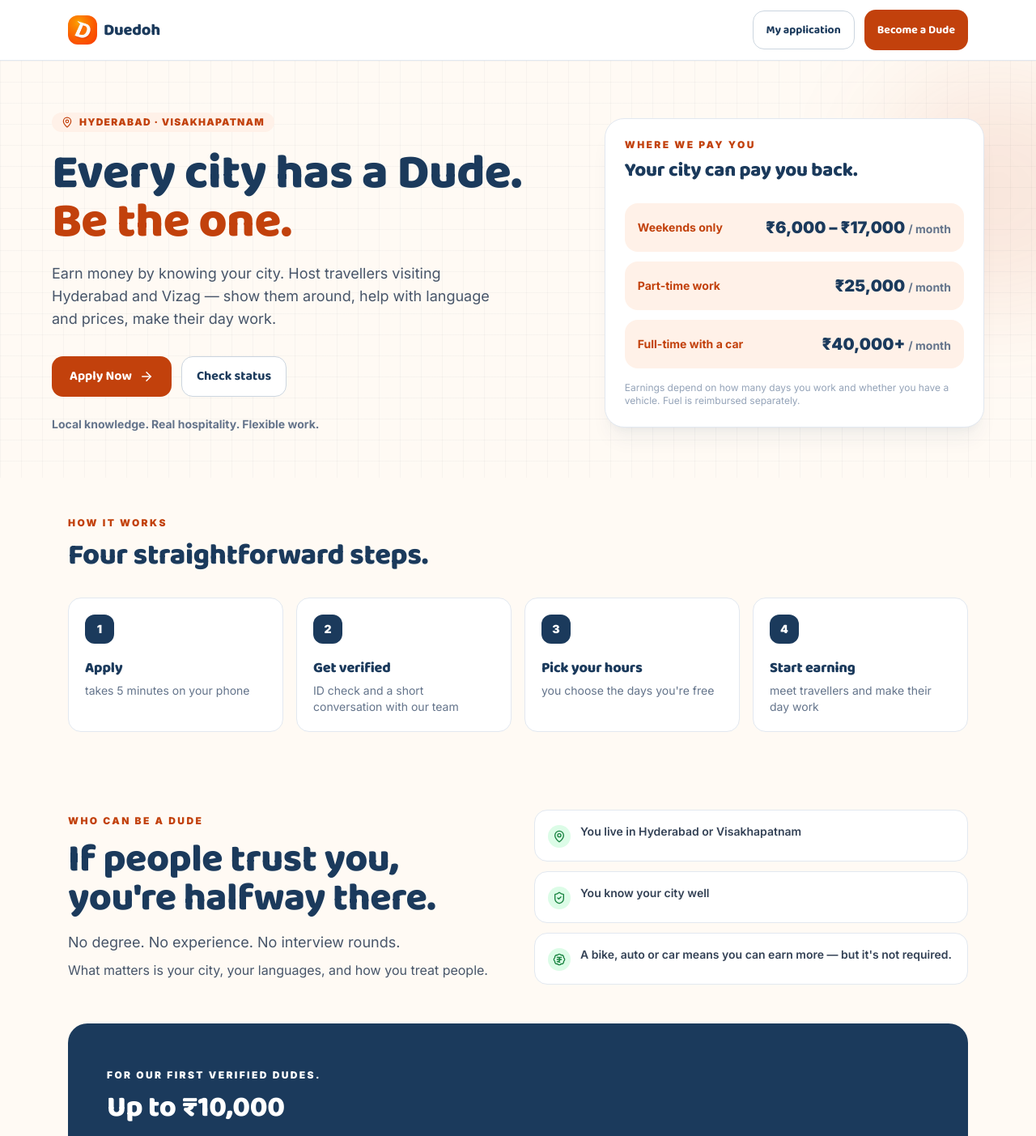
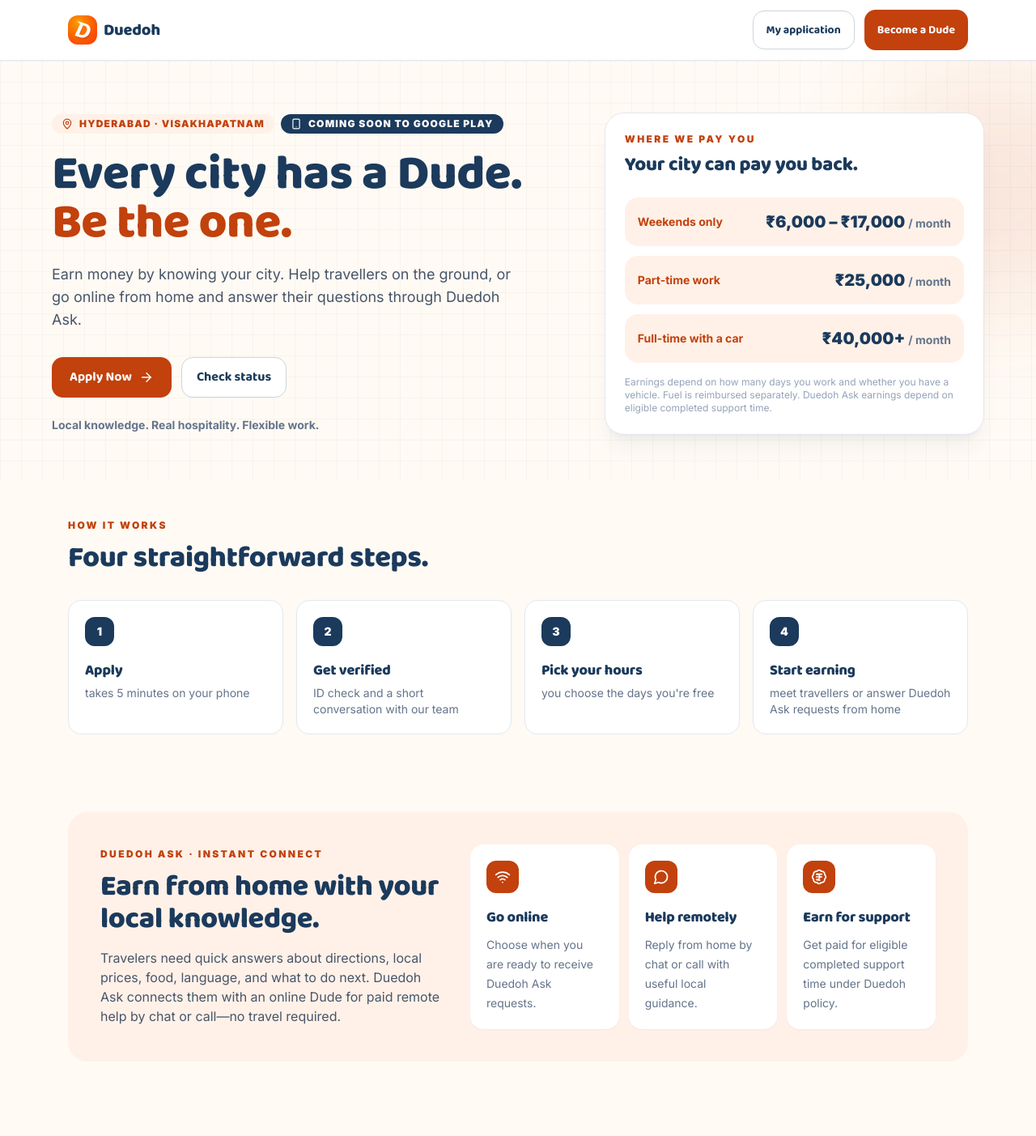
Before and after one commit to manikantavakada/duedohInfo, a React (Vite) app in the folder frontend/: page / in a window 1280 px wide. Shown: the top 1403 px of the page at 81% size. Built offline with nearby package versions, Linux system fonts and the light colour scheme; no server answers.

Commit message:
Add Duedoh Ask and Google Play messaging

```diff
--- a/frontend/src/data.js
+++ b/frontend/src/data.js
@@ -81,7 +81,7 @@
   ["Apply", "takes 5 minutes on your phone"],
   ["Get verified", "ID check and a short conversation with our team"],
   ["Pick your hours", "you choose the days you're free"],
-  ["Start earning", "meet travellers and make their day work"],
+  ["Start earning", "meet travellers or answer Duedoh Ask requests from home"],
 ];
 
 export const ELIGIBILITY = [
--- a/frontend/src/pages/Landing.jsx
+++ b/frontend/src/pages/Landing.jsx
@@ -3,7 +3,10 @@
   ArrowRight,
   BadgeIndianRupee,
   MapPin,
+  MessageCircle,
   ShieldCheck,
+  Smartphone,
+  Wifi,
 } from "lucide-react";
 import Layout from "../components/Layout.jsx";
 import { HOW_IT_WORKS, ELIGIBILITY, EARNINGS } from "../data.js";
@@ -16,17 +19,21 @@
         <div className="absolute -right-24 top-4 size-72 rounded-full bg-orange/10 blur-3xl" />
         <div className="relative mx-auto grid max-w-6xl items-center gap-12 lg:grid-cols-[1.15fr_.85fr]">
           <div>
-            <span className="inline-flex items-center gap-2 rounded-full bg-orange-soft px-3 py-1 text-xs font-black uppercase tracking-widest text-orange">
-              <MapPin size={14} /> Hyderabad · Visakhapatnam
-            </span>
+            <div className="flex flex-wrap gap-2">
+              <span className="inline-flex items-center gap-2 rounded-full bg-orange-soft px-3 py-1 text-xs font-black uppercase tracking-widest text-orange">
+                <MapPin size={14} /> Hyderabad · Visakhapatnam
+              </span>
+              <span className="inline-flex items-center gap-2 rounded-full bg-navy px-3 py-1 text-xs font-black uppercase tracking-widest text-white">
+                <Smartphone size={14} /> Coming soon to Google Play
+              </span>
+            </div>
             <h1 className="display mt-5 text-4xl text-navy sm:text-6xl">
               Every city has a Dude.{" "}
               <span className="text-orange">Be the one.</span>
             </h1>
             <p className="mt-5 max-w-xl text-lg text-slate-600">
-              Earn money by knowing your city. Host travellers visiting Hyderabad and
-              Vizag — show them around, help with language and prices, make their day
-              work.
+              Earn money by knowing your city. Help travellers on the ground, or go
+              online from home and answer their questions through Duedoh Ask.
             </p>
             <div className="mt-8 flex flex-col gap-3 sm:flex-row">
               <Link to="/apply" className="btn-primary w-full sm:w-auto">
@@ -62,7 +69,8 @@
             </div>
             <p className="mt-4 text-xs text-slate-400">
               Earnings depend on how many days you work and whether you have a vehicle.
-              Fuel is reimbursed separately.
+              Fuel is reimbursed separately. Duedoh Ask earnings depend on eligible
+              completed support time.
             </p>
           </div>
         </div>
@@ -89,6 +97,42 @@
               <p className="mt-1 text-sm text-slate-500">{body}</p>
             </div>
           ))}
+        </div>
+      </section>
+
+      {/* Duedoh Ask */}
+      <section className="mx-auto max-w-6xl px-5 py-12">
+        <div className="overflow-hidden rounded-3xl bg-orange-soft p-6 sm:p-10">
+          <div className="grid gap-8 lg:grid-cols-[.85fr_1.15fr] lg:items-center">
+            <div>
+              <p className="text-xs font-black uppercase tracking-[.2em] text-orange">
+                Duedoh Ask · Instant Connect
+              </p>
+              <h2 className="display mt-3 text-3xl text-navy sm:text-4xl">
+                Earn from home with your local knowledge.
+              </h2>
+              <p className="mt-4 max-w-xl text-slate-600">
+                Travelers need quick answers about directions, local prices, food,
+                language, and what to do next. Duedoh Ask connects them with an online
+                Dude for paid remote help by chat or call—no travel required.
+              </p>
+            </div>
+            <div className="grid gap-3 sm:grid-cols-3">
+              {[
+                [Wifi, "Go online", "Choose when you are ready to receive Duedoh Ask requests."],
+                [MessageCircle, "Help remotely", "Reply from home by chat or call with useful local guidance."],
+                [BadgeIndianRupee, "Earn for support", "Get paid for eligible completed support time under Duedoh policy."],
+              ].map(([Icon, title, body]) => (
+                <div key={title} className="rounded-2xl bg-white p-5 shadow-sm shadow-navy/5">
+                  <span className="grid size-10 place-items-center rounded-xl bg-orange text-white">
+                    <Icon size={20} />
+                  </span>
+                  <p className="display mt-4 text-lg text-navy">{title}</p>
+                  <p className="mt-2 text-sm leading-6 text-slate-500">{body}</p>
+                </div>
+              ))}
+            </div>
+          </div>
         </div>
       </section>
 
@@ -140,7 +184,7 @@
           <h2 className="display mt-3 text-3xl sm:text-4xl">Up to ₹10,000</h2>
           <p className="mt-3 max-w-lg text-white/80">
             Your city is already a skill. Join as a founding Dude and turn the places you
-            know into flexible earnings.
+            know into flexible earnings—on the ground or remotely from home with Duedoh Ask.
           </p>
           <Link to="/apply" className="btn-primary mt-8 w-full sm:w-auto">
             Start earning <ArrowRight size={18} />
```
